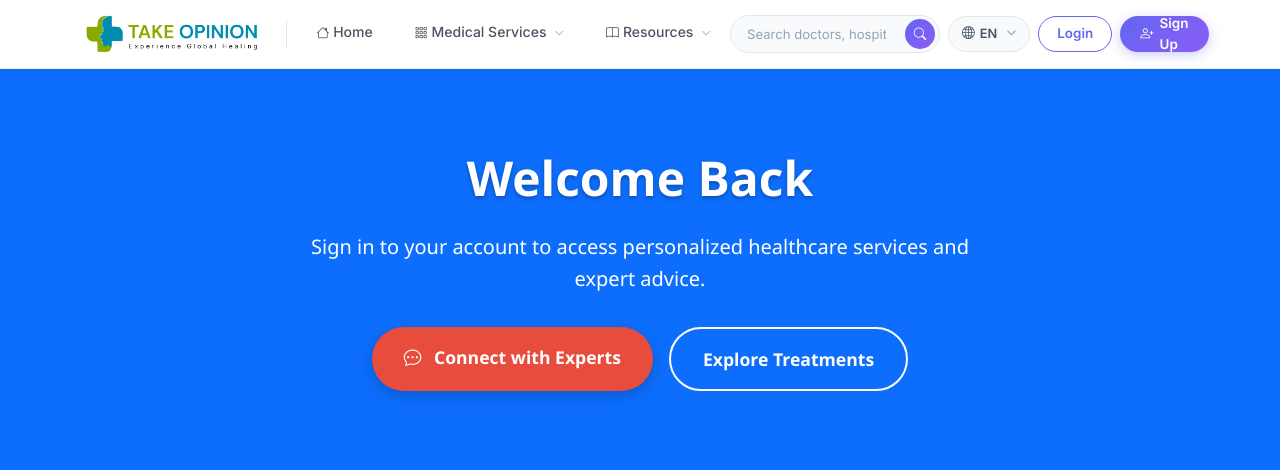
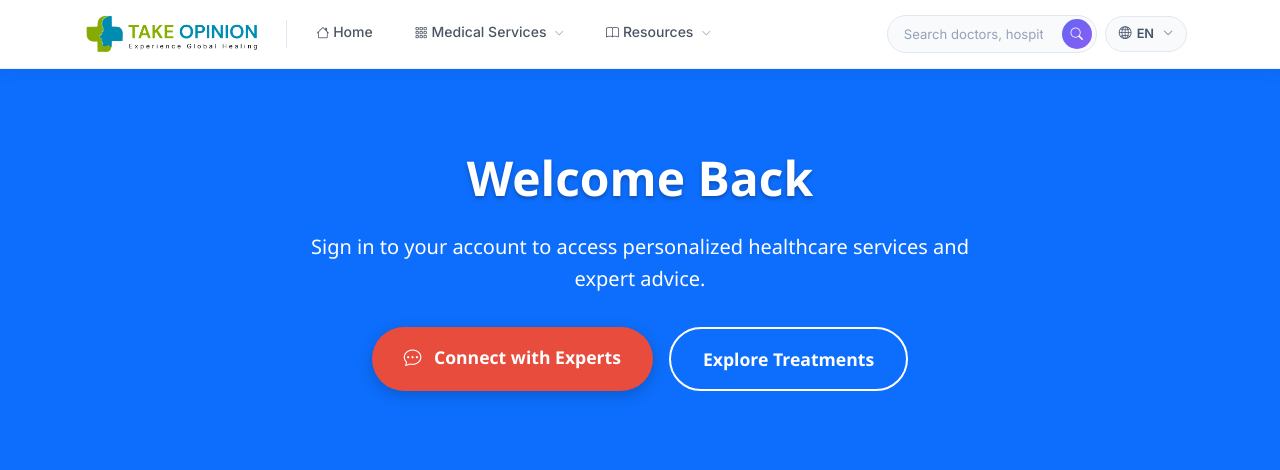
Before and after one commit to Tusharsinghoffical/TakeOpinionclient, a Django app: page /accounts/login/?next=/accounts/doctor/profile/ in a window 1280 px wide. Shown: the top 470 px of the page. Run offline with Django 5.2, Linux system fonts and the light colour scheme; parts of the project's set-up code (start-up, migrations or seed data) failed here and were passed over.

Commit message:
Remove login, signup and logout buttons from navbar

```diff
--- a/templates/base.html
+++ b/templates/base.html
@@ -386,46 +386,6 @@
         background: #f0f0ff;
       }
 
-      /* ── Auth buttons ── */
-      .nb-login-btn {
-        height: 36px;
-        padding: 0 18px;
-        border-radius: 50px;
-        border: 1.5px solid #6366f1;
-        background: transparent;
-        color: #6366f1 !important;
-        font-size: 0.84rem;
-        font-weight: 600;
-        text-decoration: none;
-        display: inline-flex;
-        align-items: center;
-        transition: all 0.2s;
-      }
-
-      .nb-login-btn:hover { background: #f0f0ff; }
-
-      .nb-signup-btn {
-        height: 36px;
-        padding: 0 20px;
-        border-radius: 50px;
-        border: none;
-        background: linear-gradient(135deg, #6366f1, #8b5cf6);
-        color: #fff !important;
-        font-size: 0.84rem;
-        font-weight: 600;
-        text-decoration: none;
-        display: inline-flex;
-        align-items: center;
-        gap: 6px;
-        box-shadow: 0 3px 12px rgba(99,102,241,0.32);
-        transition: all 0.2s;
-      }
-
-      .nb-signup-btn:hover {
-        transform: translateY(-1px);
-        box-shadow: 0 6px 18px rgba(99,102,241,0.42);
-      }
-
       /* ── User pill ── */
       .nb-user-btn {
         height: 38px;
@@ -643,9 +603,9 @@
               </ul>
             </div>
 
-            <!-- ── Auth ── -->
+            <!-- ── User menu (no login/signup/logout buttons) ── -->
+            {% if user.is_authenticated %}
             <div class="d-flex align-items-center gap-2">
-              {% if user.is_authenticated %}
               <div class="dropdown">
                 <button class="nb-user-btn dropdown-toggle" type="button"
                   id="userDropdown" data-bs-toggle="dropdown" aria-expanded="false">
@@ -659,12 +619,10 @@
                     <li><a class="dropdown-item" href="{% url 'accounts:admin_dashboard' %}">
                       <i class="bi bi-speedometer2"></i> Admin Dashboard
                     </a></li>
-                      <li><hr class="dropdown-divider"></li>
                   {% elif user.userprofile.user_type == 'doctor' %}
                     <li><a class="dropdown-item" href="{% url 'accounts:doctor_profile' %}">
                       <i class="bi bi-person-badge"></i> My Profile
                     </a></li>
-                      <li><hr class="dropdown-divider"></li>
                   {% elif user.userprofile.user_type == 'patient' %}
                     <li><a class="dropdown-item" href="{% url 'accounts:patient_portal' %}">
                       <i class="bi bi-speedometer2"></i> My Dashboard
@@ -672,25 +630,11 @@
                     <li><a class="dropdown-item" href="{% url 'accounts:patient_profile' %}">
                       <i class="bi bi-person"></i> My Profile
                     </a></li>
-                      <li><hr class="dropdown-divider"></li>
                   {% endif %}
-                    <li>
-                      <form method="post" action="{% url 'accounts:logout' %}">
-                        {% csrf_token %}
-                        <button type="submit" class="dropdown-item text-danger">
-                          <i class="bi bi-box-arrow-right" style="color:inherit;"></i> Logout
-                        </button>
-                      </form>
-                    </li>
                 </ul>
               </div>
-              {% else %}
-                <a href="{% url 'accounts:login' %}" class="nb-login-btn">Login</a>
-                <a href="{% url 'accounts:signup' %}" class="nb-signup-btn">
-                  <i class="bi bi-person-plus"></i> Sign Up
-                </a>
+            </div>
             {% endif %}
-            </div>
 
           </div><!-- /.navbar-collapse -->
         </div><!-- /.container -->
```
Lines whose indentation alone changed are shown as unchanged.
